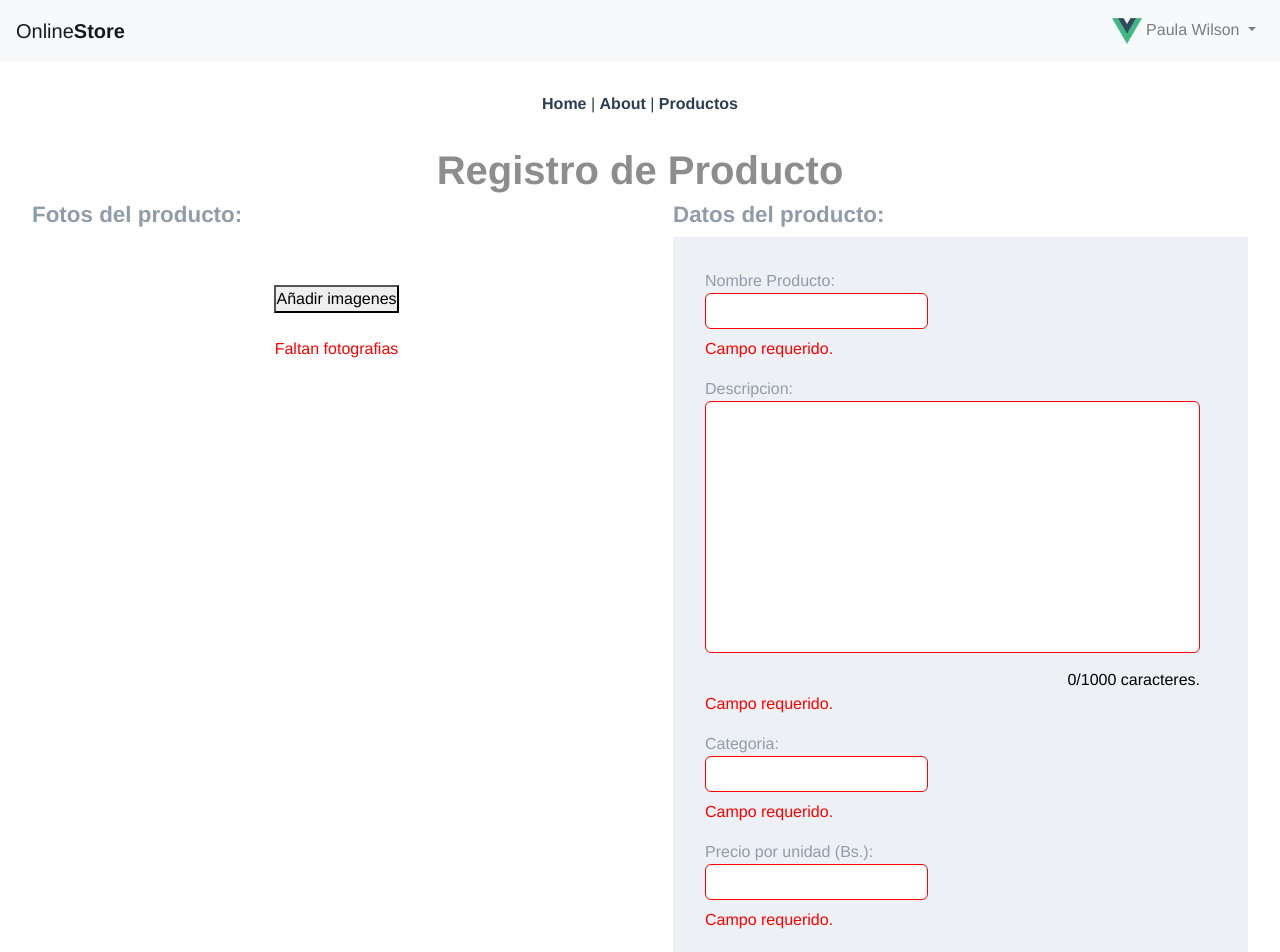
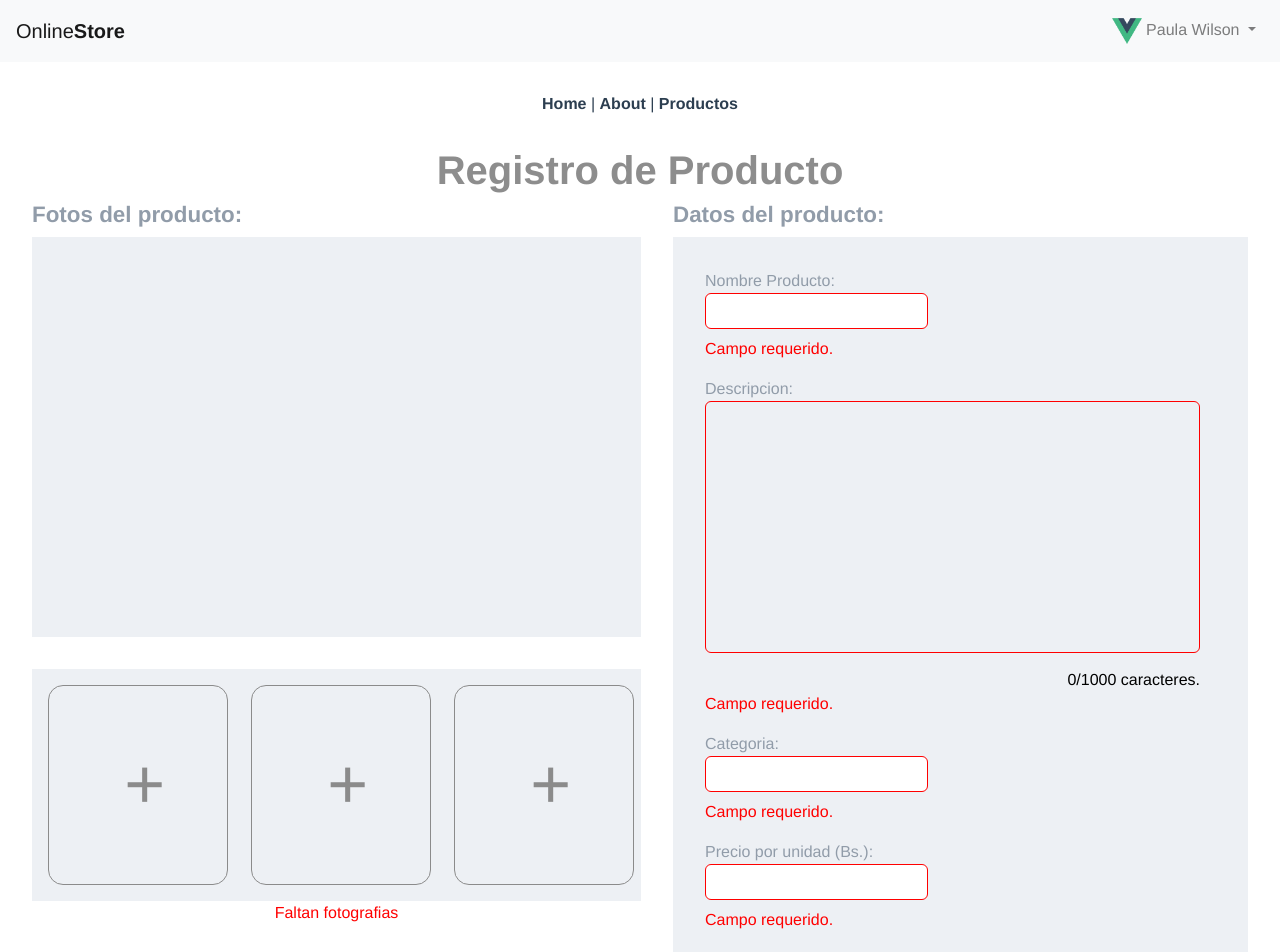
Before and after one commit to AlanBenavides/vue-gestion-productos, a Vue app: page /registro_producto in a window 1280 px wide. Shown: the top 952 px of the page. Built offline with nearby package versions, Linux system fonts and the light colour scheme.

Commit message:
add: style in form image

```diff
--- a/src/components/FormImage.vue
+++ b/src/components/FormImage.vue
@@ -1,7 +1,6 @@
 <template>
   <section class="imagenes">
     <h2 class="formulario_tittle">Fotos del producto:</h2>
-    <br />
     <input
       type="file"
       id="files"
@@ -9,23 +8,35 @@
       accept="image/*"
       multiple
       @change="handleFilesUpload()"
+      class="images_input"
     />
-    <div class="imagenes">
-      <div class="grid-x">
-        <div v-for="(file, key) in files" :key="key" class="file-listing">
-          {{ file.name }}
-          <img class="preview" v-bind:ref="'image' + parseInt(key)" /><br />
-          <span class="remove-file" v-on:click="removeFile(key, 2)"
-            >eliminar</span
-          >
+    <div class="imagenes_container">
+      <div
+        v-for="(file, key) in files"
+        :key="key"
+        :class="`imagenes_list ${key == 0 ? 'imagenes_list-firt' : ''}`"
+      >
+        <img
+          class="imaneges_preview"
+          v-bind:ref="'image' + parseInt(key)"
+          :height="key == 0 ? '360px' : '200px'"
+        />
+        <span class="imagenes_remove" v-on:click="removeFile(key, 2)">X</span>
+      </div>
+      <div v-if="files.length == 0" class="imagenes_list-firt"></div>
+      <template v-for="(button, index) in 3">
+        <div
+          :key="'image' + index"
+          class="images_container-button"
+          v-if="image64.length <= index + 1"
+        >
+          <button @click="addFiles()" class="add_imagenes">
+            <span class="images_container-button">+</span>
+          </button>
         </div>
-      </div>
+      </template>
     </div>
-    <br />
-    <div class="imagenes">
-      <button @click="addFiles()">Añadir imagenes</button>
-    </div>
-    <br />
+
     <span class="formulario_check-error" v-if="!$v.files.required"
       >Faltan fotografias</span
     >
@@ -149,27 +160,54 @@ export default {
 </script>
 
 <style scoped>
-#preview {
+.images_input {
+  display: none;
+}
+
+.imagenes_list {
+  display: inline-block;
+  padding: 1rem;
+  background-color: #edf0f4;
+  width: calc(100% / 3);
+}
+
+.imagenes_list-firt {
+  height: 400px;
+  width: 100%;
+  background: #edf0f4;
   display: flex;
+  align-items: center;
   justify-content: center;
-  align-items: center;
+  margin-bottom: 2rem;
 }
-#preview img {
-  min-width: 640px;
-  min-height: 360px;
-  max-width: 1366px;
-  max-height: 768px;
+
+.imaneges_preview {
+  border: 1px solid #8b8b8b;
+  border-radius: 15px;
 }
-input[type="file"] {
-  position: absolute;
-  top: -500px;
+
+.imagenes_remove {
+  margin-bottom: auto;
+  cursor: pointer;
+  margin-left: -30px;
+  margin-top: 20px;
 }
-div.file-listing img {
-  max-width: 90%;
+
+.add_imagenes {
+  height: 200px;
+  width: 180px;
+  background: #edf0f4;
+  border: 1px solid #8b8b8b;
+  border-radius: 15px;
+  font-weight: 300;
+  font-size: 70px;
+  color: #8b8b8b;
 }
-span.remove-file {
-  color: red;
-  cursor: pointer;
-  float: right;
+
+.images_container-button {
+  display: inline-block;
+  padding: 1rem;
+  background-color: #edf0f4;
+  width: calc(100% / 3);
 }
 </style>
--- a/src/components/Formulario.vue
+++ b/src/components/Formulario.vue
@@ -265,7 +265,6 @@
         Confirmar
       </button>
     </form>
-    <pre>{{ producto }}</pre>
   </section>
 </template>
 
@@ -387,9 +386,10 @@ export default {
         else {
           const productId = await this.sendDataProduct();
           await this.sendImage(productId);
+          alert("Producto creado exitosamente");
         }
       } else {
-        console.log("datos incorrectos");
+        alert("Rellene todos los datos correctamente");
       }
     },
     async sendDataProduct() {
@@ -398,8 +398,7 @@ export default {
         descripcion: this.producto.descripcion,
         categoria: this.producto.categoria,
         precio_unid: this.producto.precio_unid,
-        unidad: this.producto.unidad ? null : this.producto.unidad,
-        cantidad: this.producto.cantidad ? null : this.producto.cantidad,
+        cantidad: !this.producto.cantidad ? null : this.producto.cantidad,
         peso: this.producto.peso ? null : this.producto.peso,
         unidad_med: this.producto.unidad_med ? null : this.producto.unidad_med,
         fecha_venc:
@@ -409,7 +408,6 @@ export default {
     },
     async sendImage(productId) {
       this.images.forEach(async (image) => {
-        console.log(image);
         await this.$http.post(`images`, {
           cod_prod: productId,
           imagen: image,
@@ -440,6 +438,7 @@ export default {
 
 .formulario textarea {
   resize: none;
+  background-color: transparent;
 }
 
 .formulario input,
--- a/src/components/VistaProducto/Datos.vue
+++ b/src/components/VistaProducto/Datos.vue
@@ -49,7 +49,9 @@ export default {
   methods: {
     transformDate(value) {
       const date = new Date(value);
-      return `${date.getDay()}/${date.getMonth()}/${date.getFullYear()}`;
+      return `${date.getDate() + 1}/${
+        date.getMonth() + 1
+      }/${date.getFullYear()}`;
     },
   },
 };
--- a/src/components/admin_prod/Item.vue
+++ b/src/components/admin_prod/Item.vue
@@ -22,7 +22,7 @@ export default {
   methods: {
     parseDate() {
       const date = new Date(this.fecha);
-      const day = date.getDate();
+      const day = date.getDate() + 1;
       const month = date.getMonth() + 1;
       const year = date.getFullYear();
       return `${day}-${month}-${year}`;
```
